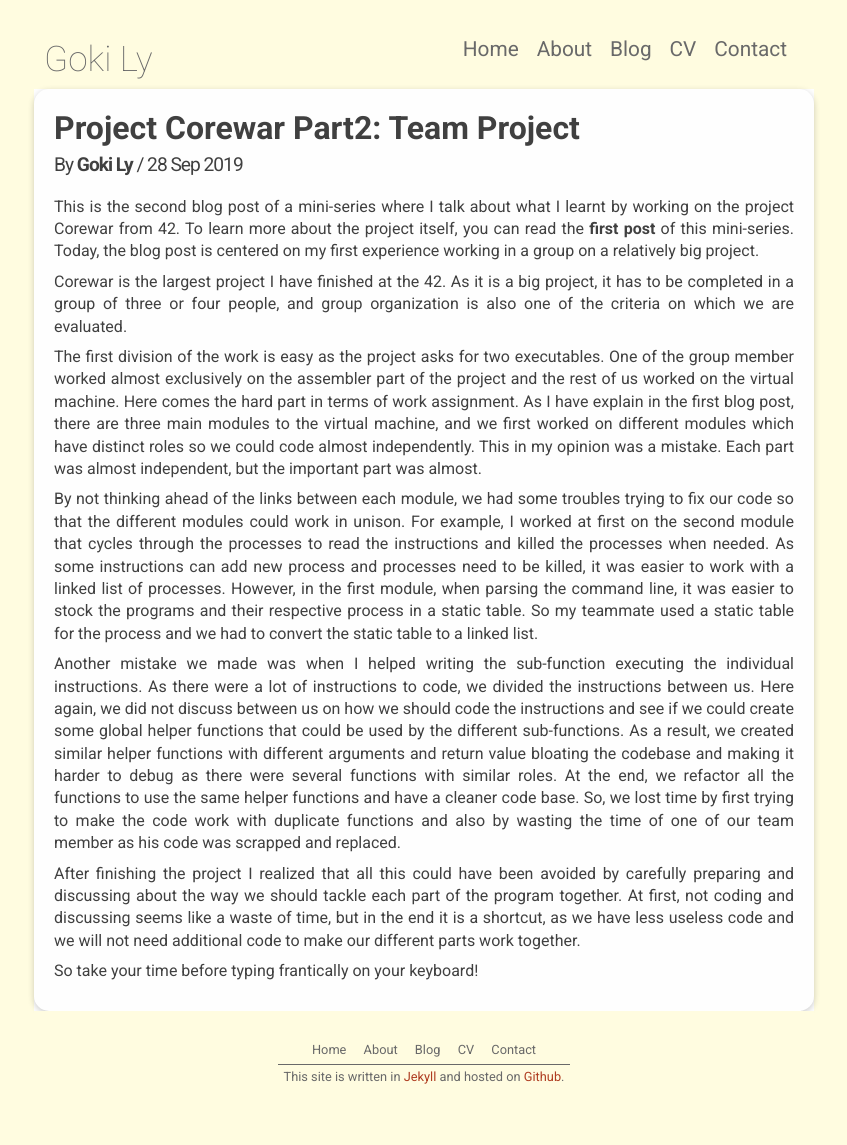
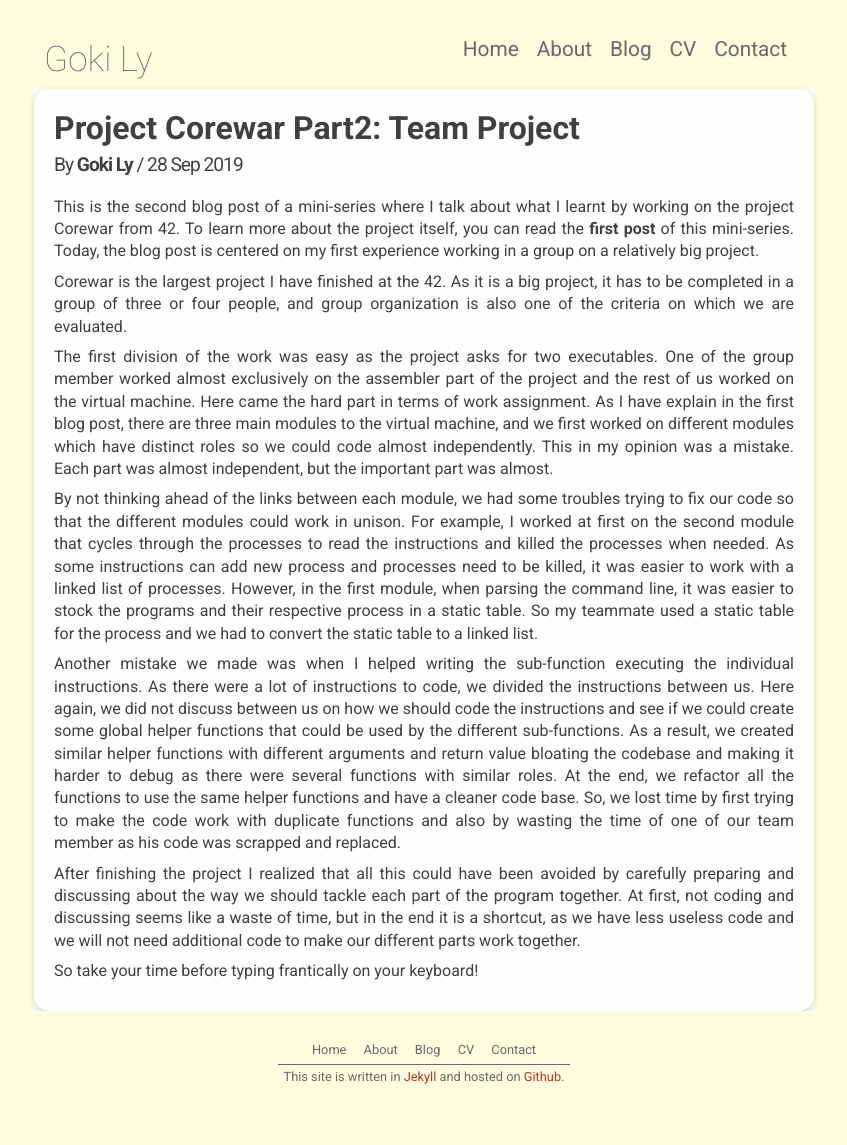
Before and after one commit to gokily/mysite, a Jekyll site: the page _posts/2019-09-28-project-corewar-part2:-team-project.html, which Jekyll copies as it is, in a window 1280 px wide. Shown: the whole page, without its empty margins (216-1063 px from the left). Built offline with Jekyll 4.4.1, drawn with Linux system fonts in a browser that asks for light colours; nearby versions of some CDN libraries.

Commit message:
Update 2019-09-28-project-corewar-part2:-team-project.html

```diff
--- a/_posts/2019-09-28-project-corewar-part2:-team-project.html
+++ b/_posts/2019-09-28-project-corewar-part2:-team-project.html
@@ -9,8 +9,8 @@
 	three or four people, and group organization is also one of the criteria on which we are evaluated.
 </p>
 <p>
-	The first division of the work is easy as the project asks for two executables. One of the group member worked almost
-	exclusively on the assembler part of the project and the rest of us worked on the virtual machine. Here comes the hard
+	The first division of the work was easy as the project asks for two executables. One of the group member worked almost
+	exclusively on the assembler part of the project and the rest of us worked on the virtual machine. Here came the hard
 	part in terms of work assignment. As I have explain in the first blog post, there are three main modules to the
 	virtual machine, and we first worked on different modules which have distinct roles so we could code almost
 	independently. This in my opinion was a mistake. Each part was almost independent, but the important part was almost.</p>
```
